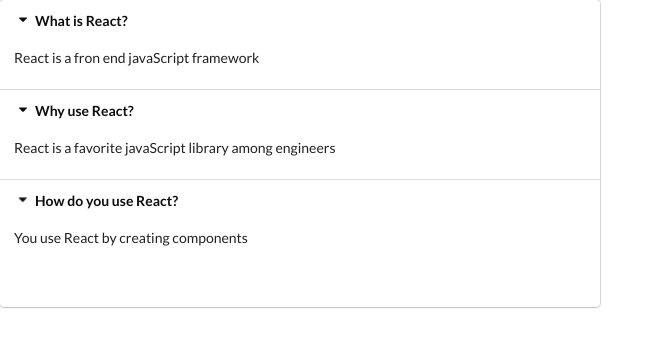
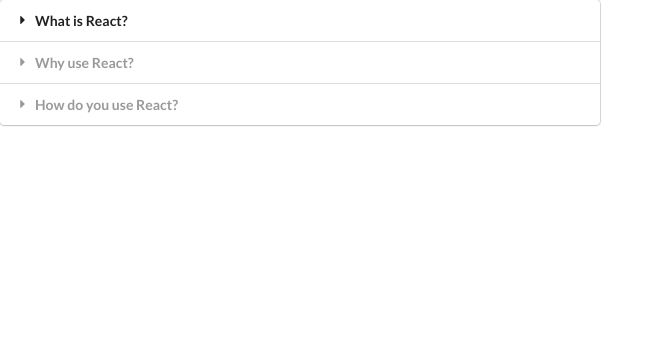
Before and after one commit to milkon19960801/widgets-app, a React (Create React App) app: page / in a window 1280 px wide. Shown: the top 346 px of the page, without its empty margins (0-664 px from the left). Built offline with nearby package versions, Linux system fonts and the light colour scheme.

Commit message:
expandig item onclick

```diff
--- a/src/components/Accordion.js
+++ b/src/components/Accordion.js
@@ -4,15 +4,15 @@
   const [activeIndex, setActiveIndex] = useState(null);
 
   const onTitleClick = index => {
-    console.log('Title clicked', index);
     setActiveIndex(index);
   };
 
   const renderedItems = items.map((item, index) => {
+    const active = index === activeIndex ? 'active' : '';
     return (
       <React.Fragment key={item.title}>
         <div
-          className="title active"
+          className={`title ${active}`}
           onClick={() => {
             onTitleClick(index);
           }}
@@ -20,18 +20,14 @@
           <i className="dropdown icon"></i>
           {item.title}
         </div>
-        <div className="content active">
+        <div className={`content ${active}`}>
           <p>{item.content}</p>
         </div>
       </React.Fragment>
     );
   });
-  return (
-    <div className="ui styled accordion">
-      {renderedItems}
-      <h1>{activeIndex}</h1>
-    </div>
-  );
+
+  return <div className="ui styled accordion">{renderedItems}</div>;
 };
 
 export default Accordion;
```
